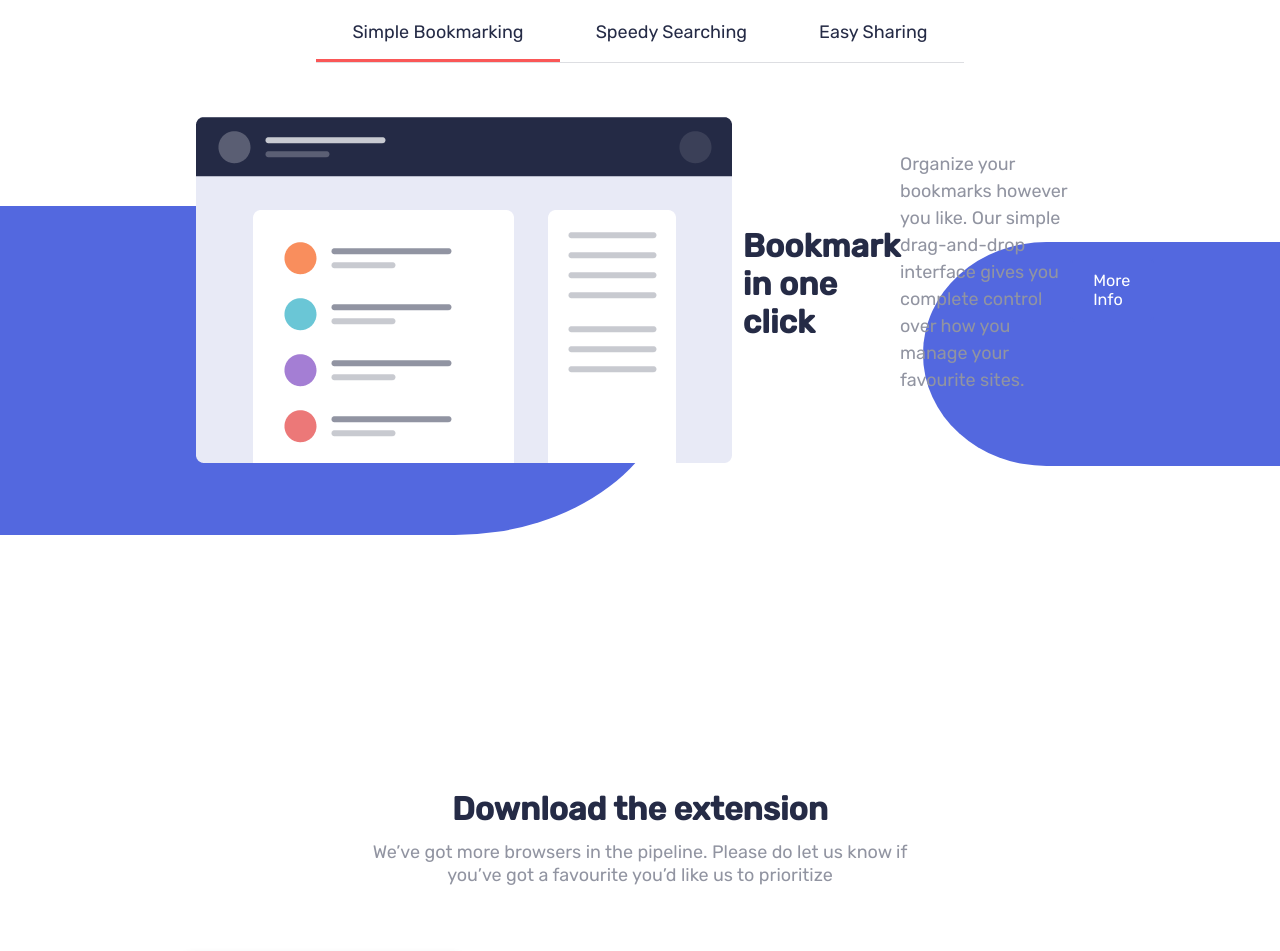
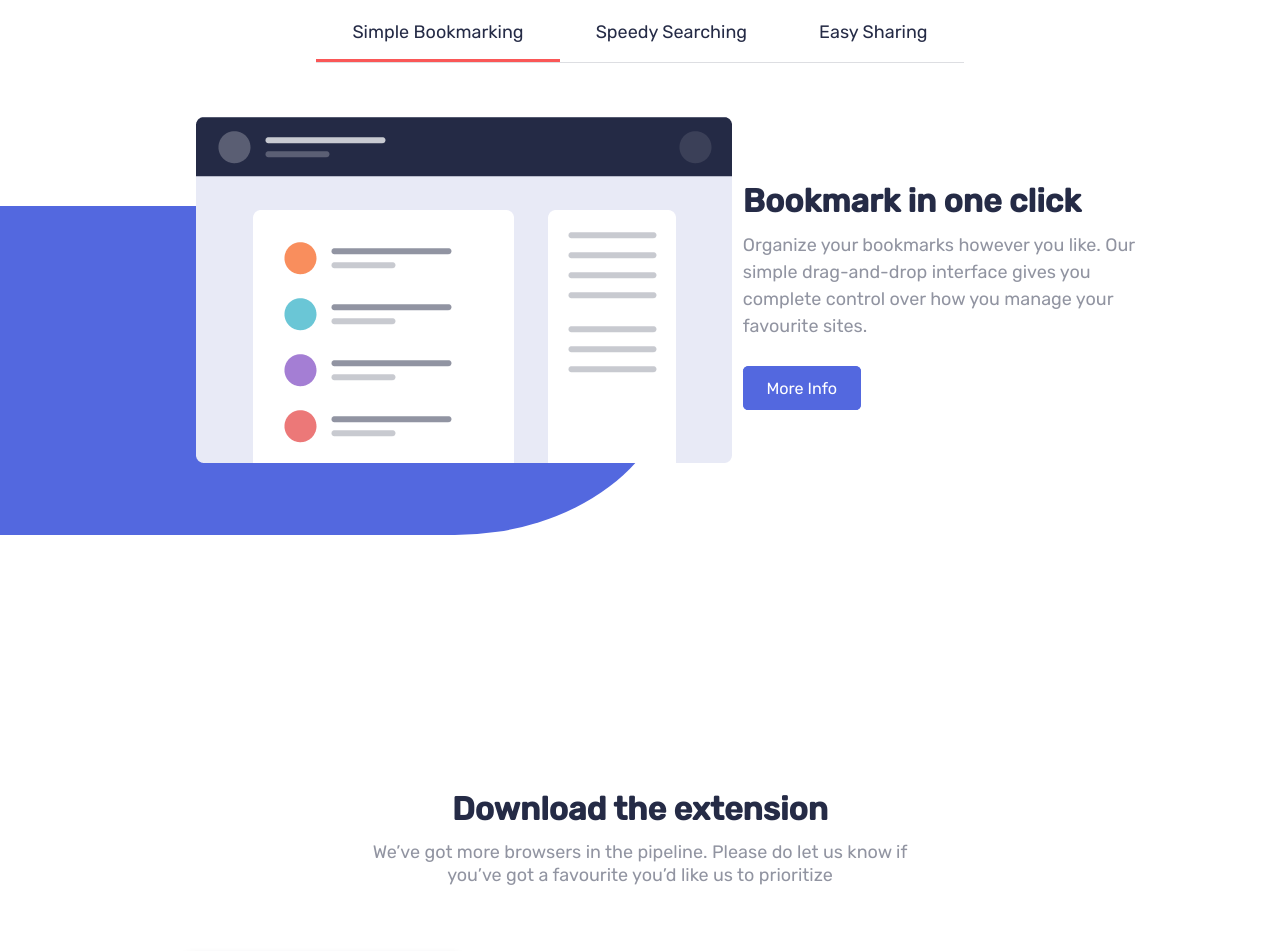
Before and after one commit to Sevinch1608/bookmary-exam, a plain HTML site: page index.html in a window 1280 px wide. Shown: the part 954-1905 px from the top of the page. Drawn offline with Linux system fonts and the light colour scheme.

Commit message:
sssssssssss

```diff
--- a/style.css
+++ b/style.css
@@ -68,19 +68,19 @@ nav .mobile-menu {
   margin-top: 5rem;
 }
 
-.left-col,
-.right-col {
+.hero-row .left-col,
+.hero-row .right-col {
   flex-basis: 50%;
 }
 
-.left-col-text h1 {
+.hero-row .left-col-text h1 {
   font-size: 2.5rem;
   color: rgb(37, 43, 70);
   line-height: 1.2;
   margin-bottom: 1rem;
 }
 
-.left-col-text p {
+.hero-row .left-col-text p {
   font-size: 0.9rem;
   color: rgb(145, 148, 161);
   line-height: 1.5;
@@ -125,14 +125,14 @@ nav .mobile-menu {
   border: 2px solid rgb(37, 43, 70);
 }
 
-.right-col {
+.hero .right-col {
   display: flex;
   align-items: center;
   justify-content: flex-end;
   position: relative;
 }
 
-.right-col::after {
+.hero .right-col::after {
   content: "";
   position: absolute;
   right: -10rem;
```
